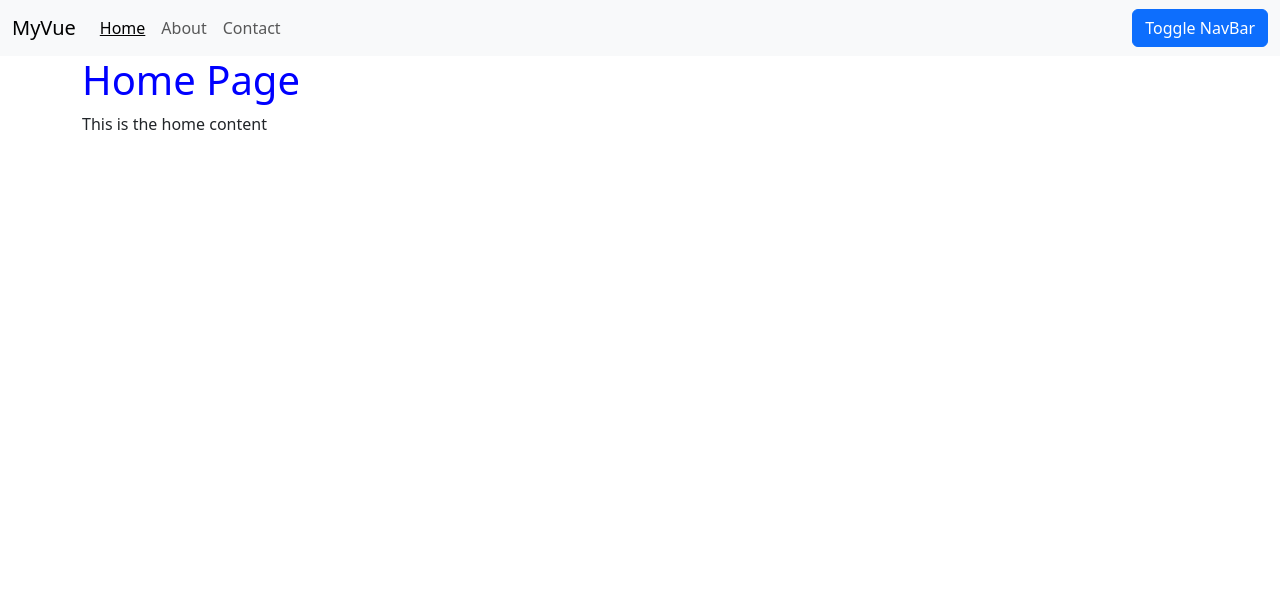
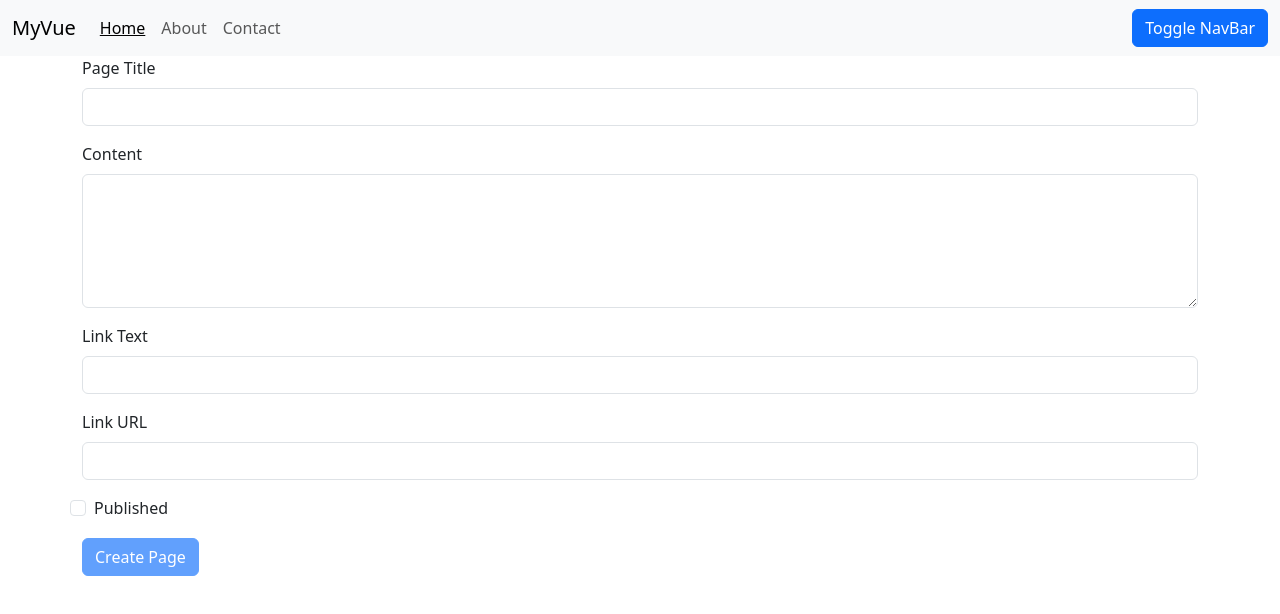
Before and after one commit to lckmnzans/vue-start, a Vue app: page / in a window 1280 px wide. Shown: the top 614 px of the page. Built offline with nearby package versions, Linux system fonts and the light colour scheme; the HTML template or start-up script is replaced by a standard one.

Commit message:
input validation

```diff
--- a/src/App.vue
+++ b/src/App.vue
@@ -1,16 +1,19 @@
 <template>
   <Navbar :pages="pages" :active-page="activePage" :nav-link-click="(index) => activePage = index"></Navbar>
-  <PageViewer v-if="pages.length > 0" :page="pages[activePage]"></PageViewer>
+  <!-- <PageViewer v-if="pages.length > 0" :page="pages[activePage]"></PageViewer> -->
+   <create-page :page-created="pageCreated"></create-page>
 </template>
 
 <script>
 import Navbar from './components/Navbar.vue';
 import PageViewer from './components/PageViewer.vue';
+import CreatePage from './components/CreatePage.vue';
 
 export default {
   components: {
     Navbar,
-    PageViewer
+    PageViewer,
+    CreatePage
   },
   created() {
     this.getPages();
@@ -27,6 +30,9 @@
       let data = await res.json();
 
       this.pages = data;
+    },
+    pageCreated(pageObj) {
+      console.log(pageObj);
     }
   }
 }
--- /dev/null
+++ b/src/components/CreatePage.vue
@@ -0,0 +1,68 @@
+<template>
+    <div class="container mb-3">
+        <form action="">
+            <div class="mb-3">
+                <label for="" class="form-label">Page Title</label>
+                <input type="text" class="form-control" :value="pageTitle" @input="(e) => pageTitle = e.target.value">
+            </div>
+            <div class="mb-3">
+                <label for="" class="form-label">Content</label>
+                <textarea type="text" class="form-control" v-model="content" rows="5"></textarea>
+            </div>
+            <div class="mb-3">
+                <label for="" class="form-label">Link Text</label>
+                <input type="text" class="form-control" v-model="linktext"></input>
+            </div>
+            <div class="mb-3">
+                <label for="" class="form-label">Link URL</label>
+                <input type="text" class="form-control"  v-model="linkurl"></input>
+            </div>
+            <div class="row mb-3">
+                <div class="form-check">
+                    <input type="checkbox" class="form-check-input">
+                    <label for="gridCheck1" class="form-check-label">Published</label>
+                </div>
+            </div>
+
+            <div class="mb-3">
+                <button class="btn btn-primary" :disabled="isFormInvalid" @click.prevent="submitForm">Create Page</button>
+            </div>
+        </form>
+    </div>
+</template>
+
+<script>
+export default {
+    props: ['pageCreated'],
+    computed: {
+        isFormInvalid() {
+            return (!this.pageTitle || !this.content || !this.linktext || !this.linkurl);
+        }
+    },
+    data() {
+        return {
+            pageTitle: '',
+            content: '',
+            linktext: '',
+            linkurl: ''
+        }
+    },
+    methods: {
+        submitForm() {
+            if (!this.pageTitle || !this.content || !this.linktext || !this.linkurl) {
+                alert('Please fill all forms');
+                return;
+            }
+
+            this.pageCreated({
+                pageTitle: this.pageTitle,
+                content: this.content,
+                link: {
+                    linktext: this.linktext,
+                    linkurl: this.linkurl
+                }
+            })
+        }
+    }
+}
+</script>
```
